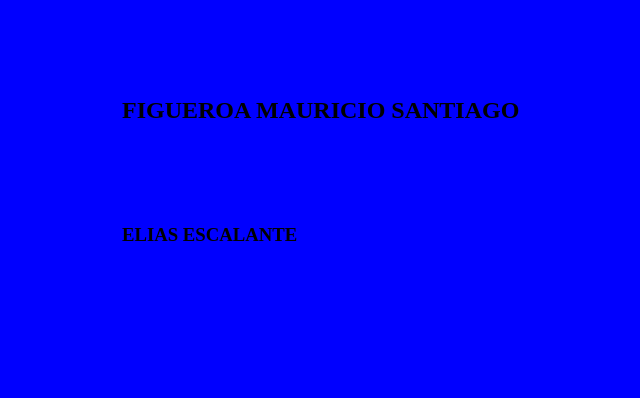
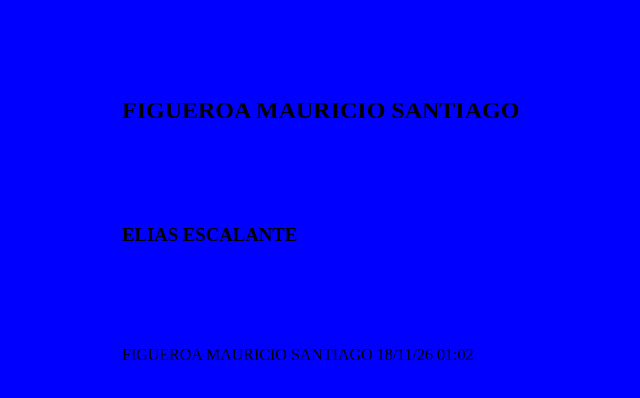
Before and after one commit to deus-sudo26/TP_SO_I4_Equipo_105, a plain HTML site: page index.html in a window 1280 px wide. Shown: the part 240-638 px from the top of the page, without its empty margins (178-818 px from the left). Drawn offline with Linux system fonts and the light colour scheme.

Commit message:
agrego nombre fecha y hora al html

```diff
--- a/index.html
+++ b/index.html
@@ -10,5 +10,6 @@
     <h1>Control de versiones</h1>
     <h2>FIGUEROA MAURICIO SANTIAGO</h2>
     <h3>ELIAS ESCALANTE</h3>
+    <p>FIGUEROA MAURICIO SANTIAGO 18/11/26 01:02  </p>
 </body>
 </html>
```
